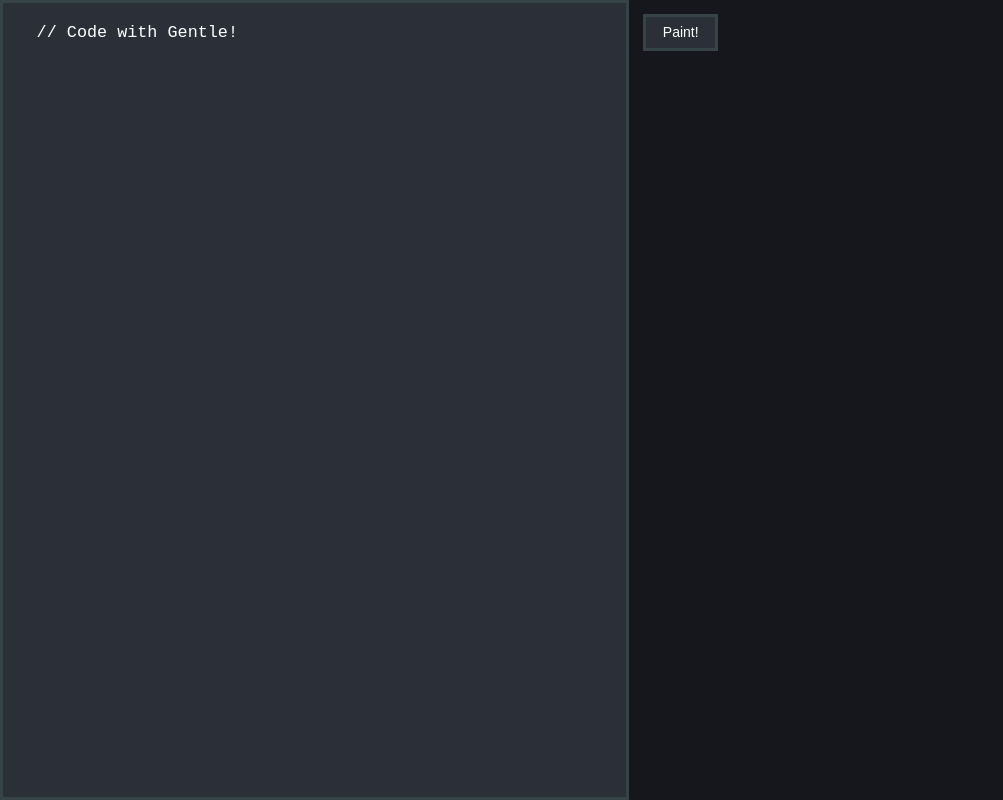
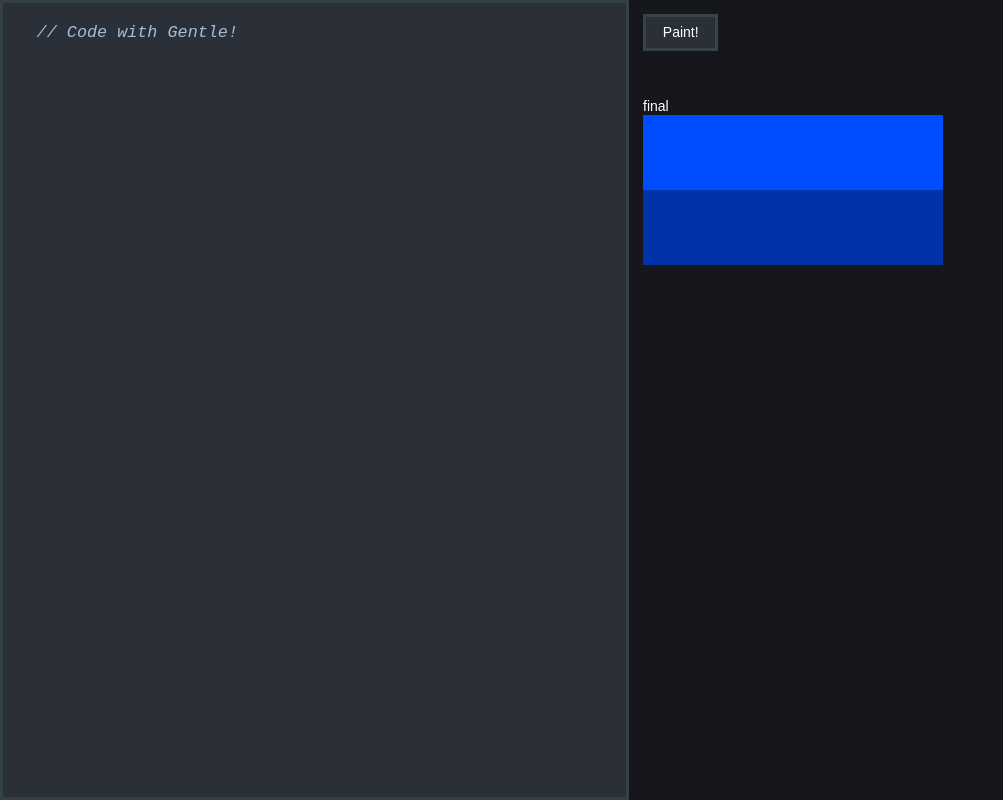
Before and after one commit to Magnogen/Gentle, a plain HTML site: page editor/index.html in a window 1280 px wide. Shown: the whole page, without its empty margins (0-1003 px from the left). Drawn offline with Linux system fonts and the light colour scheme.

Commit message:
begin with backend and a few tweaks and fixes
- More robust syntax highlighting
- Layer system
- a few tweaks and bug fixes

```diff
--- a/editor/highlighter.js
+++ b/editor/highlighter.js
@@ -1,10 +1,31 @@
 const highlight = (_=>{
+
+  let current, start;
+
+  const COMMENT = (source) => {
+    while (source[current] != '\n') {
+      current++;
+    }
+    return `<span class="comment">${source.substring(start, current)+'\n'}</span>`
+  }
 
   function highlight(source) {
 
-    let res = source;
+    let res = '';
+    current = start = 0;
 
-    res = res.replaceAll(/(("|')(\\\2|.)*?\2)/g, '<span class="string">$1</span>');
+    const toggle = () => {
+      switch (source[current]) {
+        case '/': if (source[current+1] == '/') return COMMENT(source);
+      }
+      return source[current];
+    }
+
+    while (current < source.length) {
+      res += toggle();
+      current++;
+      start = current;
+    }
 
     return res;
 
--- a/editor/index.html
+++ b/editor/index.html
@@ -10,7 +10,7 @@
       </code>
       <aside>
         <span>Paint!</span>
-        <div output="">
+        <div output>
         </div>
       </aside>
     </main>
@@ -18,6 +18,4 @@
     <script src="highlighter.js" defer=""></script>
     <script src="compiler.js" defer=""></script>
     <script src="main.js" defer=""></script>
-
-
 </body></html>
--- a/editor/main.js
+++ b/editor/main.js
@@ -1,3 +1,5 @@
+// jshint esversion: 10
+
 let $ = query => document.querySelector(query);
 
 // syntax highlighting using tokens
@@ -5,11 +7,40 @@ $("[contenteditable]").addEventListener('input', ({ target }) => {
 
   let value = target.innerText;
   value = value.replaceAll('&', '&amp;').replaceAll('<', '&lt;').replaceAll('>', '&gt;');
-  if (value.length == 0) value = '// Code with Gentle!';
+  if (value.length == 0 || value == '\n') value = '// Code with Gentle!';
   target.previousElementSibling.innerHTML = highlight(value+'\n');
 
 });
 $("[contenteditable]").dispatchEvent(new Event("input"));
+
+function Layer(func) {
+  return func;
+}
+Layer.Color = function(c) {
+  let col = c;
+  let alpha = false;
+  if (typeof col == 'string') {
+    if (col[0] == '#') {
+      col = col.substring(1);
+      if ([4, 8].includes(col.length)) alpha = true;
+      col = parseInt(col, 16);
+    } else throw { name: 'GentleRuntimeError', message: 'Colour must start with a #' }
+  }
+
+  if (alpha)
+    col = [((col >> 24)&255)/255, ((col >> 16)&255)/255, ((col >> 8)&255)/255, (col&255)/255];
+  else
+    col = [((col >> 16)&255)/255, ((col >> 8)&255)/255, (col&255)/255, 1];
+
+  return new Layer((x, y) => col);
+}
+
+let COMPUTE = (x, y) => {
+  let a = Layer.Color('#004cff')();
+  let b = Layer.Color('#0032a8')();
+
+  return y < 0.5 ? a : b;
+};
 
 // interpreting / painting
 $('aside > span').addEventListener('click', () => {
@@ -17,13 +48,14 @@ $('aside > span').addEventListener('click', () => {
   let source = $("[contenteditable]").innerHTML
   source = source.replaceAll('&nbsp;', ' ');
   source = source.replaceAll('&amp;', '&');
-  source = source.replaceAll('&gt;', '>').replaceAll('&lt;', '<');
+  source = source.replaceAll('&lt;', '<').replaceAll('&gt;', '>');
   source = source.replaceAll('<br>', '\n').replaceAll('<div>', '\n').replaceAll('<p>', '\n');
   source = source.replace(/<(.*?)>/g, '');
 
   let compiled = compile(source);
   let res;
-  // res = evaluate(compiled);
+  compiled =
+  res = evaluate(compiled);
   res += '<br /><br />';
   if (compiled.had_error) {
     res += `<span class="error">${compiled.errors.join('\n').replaceAll('\n', '<br />')}</span>`
@@ -34,3 +66,50 @@ $('aside > span').addEventListener('click', () => {
   $("[output]").innerHTML = res;
 
 });
+
+let group = document.createElement('div');
+group.classList.add('output');
+
+let label = document.createElement('span')
+label.innerHTML = 'final'
+group.appendChild(label);
+
+group.appendChild(document.createElement('br'));
+
+let canvas = document.createElement('canvas');
+canvas.id = 'final';
+group.appendChild(canvas);
+
+$('[output]').appendChild( group );
+
+(async () => {
+  function shuffle(a,b,c,d){//array,placeholder,placeholder,placeholder
+    c=a.length;while(c)b=Math.random()*c--|0,d=a[c],a[c]=a[b],a[b]=d
+  }
+
+  let ctx = $('canvas#final').getContext('2d');
+  const { width, height } = ctx.canvas;
+
+  let pixels = ctx.getImageData(0, 0, width, height);
+  let coords = [...Array(width * height)].map((e, i) => ({ x: i%width, y: 0|(i/width) }));
+  shuffle(coords);
+
+  let last = 0;
+  for (let {x, y} of coords) {
+    let i = 4*(x + y*width);
+    const col = COMPUTE(x/width, y/height);
+    const [r, g, b, a] = col;
+    pixels.data[i + 0] = 0|(0.5 + r * 255);
+    pixels.data[i + 1] = 0|(0.5 + g * 255);
+    pixels.data[i + 2] = 0|(0.5 + b * 255);
+    pixels.data[i + 3] = 0|(0.5 + a * 255);
+    if (performance.now() - last > 1000/60) {
+      ctx.putImageData(pixels, 0, 0);
+      await new Promise(requestAnimationFrame);
+      last = performance.now();
+    }
+  }
+
+  ctx.putImageData(pixels, 0, 0);
+
+})()
--- a/editor/scanner.js
+++ b/editor/scanner.js
@@ -57,16 +57,16 @@ const scan = (() => {
         case '<': add_token(match('=') ? 'LT_EQ' : 'LT'); break;
         case '&':
           if (match('&')) add_token('AND');
-          else error('GelemSyntaxError', `Unexpected token '${source[current-1]}'`, line);
+          else error('GentleSyntaxError', `Unexpected token '${source[current-1]}'`, line);
           break;
         case '|':
           if (match('|')) add_token('OR');
-          else error('GelemSyntaxError', `Unexpected token '${source[current-1]}'`, line);
+          else error('GentleSyntaxError', `Unexpected token '${source[current-1]}'`, line);
           break;
         case '!': add_token('NOT'); break;
         case ' ':  case '\t':  break;
         case '\n': add_token('LINE_END'); line++; break;
-        default: error('GelemSyntaxError', `Unexpected token '${source[current-1]}'`, line);
+        default: error('GentleSyntaxError', `Unexpected token '${source[current-1]}'`, line);
       }
     }
 
--- a/editor/style.css
+++ b/editor/style.css
@@ -11,7 +11,7 @@ code {
   position: relative;
   display: block;
   background-color: #2b3038;
-  border: solid #364347;
+  border: solid #334044;
   color: #ffffff;
   height: calc(100vh - 6px);
   white-space: nowrap;
@@ -34,11 +34,10 @@ code {
   color: transparent;
   caret-color: #ffffff;
 }
-code.gentle .comment  { color: #9faecc; font-style: italic; }
-code.gentle .number   { color: #46ccff; }
-code.gentle .string   { color: #46ffaa; }
-code.gentle .keyword  { color: #ffaa46; font-weight: bold; }
-code.gentle .variable { color: #00ffe0; }
+code.gentle .comment  { color: #9fbedc; font-style: italic; }
+code.gentle .number   { color: #46dcff; }
+code.gentle .string   { color: #46ffba; }
+code.gentle .keyword  { color: #ffba46; font-weight: bold; }
 
 aside {
   background-color: #16161d;
```
